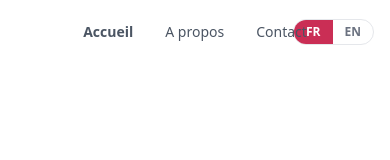
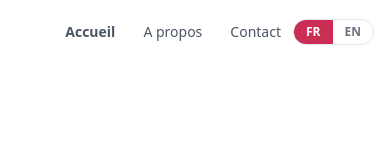
Before and after one commit to Namioumiou/Portfolio, an Angular app: page / in a window 390 px wide. Shown: the top 160 px of the page. Built offline with nearby package versions, Linux system fonts and the light colour scheme.

Commit message:
correction responsive header

```diff
--- a/src/app/header/header.component.html
+++ b/src/app/header/header.component.html
@@ -1,5 +1,5 @@
 <header class="bg-white top-0 z-50">
-  <nav class="relative max-w-5xl mx-auto px-6 flex items-center justify-center h-16 gap-2"
+  <nav class="relative max-w-5xl mx-auto px-4 md:px-6 grid grid-cols-[1fr_auto_1fr] items-center h-16"
        (mouseleave)="onLeave()">
 
     <span class="liquid-pill"
@@ -9,6 +9,9 @@
           [style.opacity]="pillVisible ? 1 : 0">
     </span>
 
+    <div></div>
+
+    <div class="flex items-center gap-1 md:gap-2">
       <a routerLink="/" routerLinkActive="text-black font-semibold" [routerLinkActiveOptions]="{ exact: true }"
          class="relative z-10 px-3 md:px-6 py-2 text-sm md:text-base text-gray-600 hover:text-white rounded-full transition-colors"
          (mouseenter)="onHover($event, '#CA2E55')">{{ lang.t().nav.home }}</a>
@@ -20,8 +23,10 @@
       <a routerLink="/contacter" routerLinkActive="text-black font-semibold"
          class="relative z-10 px-3 md:px-6 py-2 text-sm md:text-base text-gray-600 hover:text-white rounded-full transition-colors"
          (mouseenter)="onHover($event, '#8A6552')">{{ lang.t().nav.contact }}</a>
+    </div>
 
-    <div class="absolute right-4 md:right-6 flex rounded-full border border-gray-200 overflow-hidden text-xs font-semibold">
+    <div class="flex justify-end">
+      <div class="relative z-10 flex rounded-full border border-gray-200 overflow-hidden text-xs font-semibold">
         <button
           (click)="lang.lang.set('fr')"
           class="px-3 py-1 transition-colors duration-150"
@@ -39,5 +44,6 @@
           EN
         </button>
       </div>
+    </div>
   </nav>
 </header>
```
Lines whose indentation alone changed are shown as unchanged.
